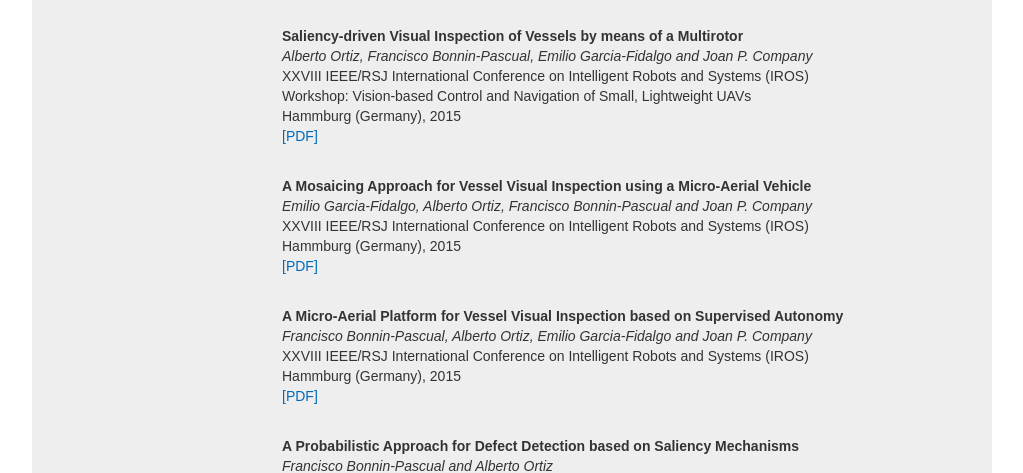
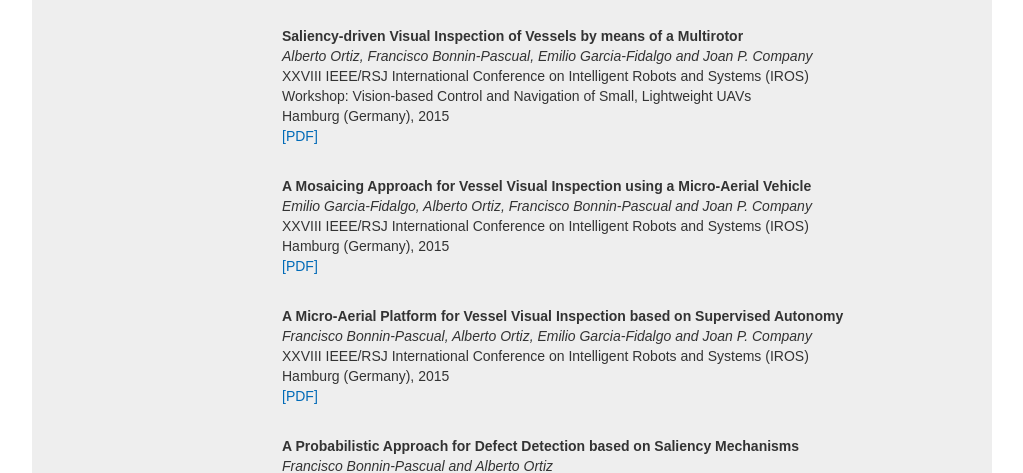
Before and after one commit to xiscobonnin/xiscobonnin.github.io, a Jekyll site: the page built from publications/pubs_type.html, in a window 1280 px wide and 900 px high, scrolled down 797 px. Shown: the part 152-625 px from the top of the window, without its empty margins (128-1151 px from the left). Built offline with Jekyll 4.4.1, drawn with Linux system fonts in a browser that asks for light colours.

Commit message:
correcting minor error

```diff
--- a/publications/index.html
+++ b/publications/index.html
@@ -33,7 +33,7 @@ Technical Report A-04-2015, Department of Mathematics and Computer Science (UIB)
 <em>Alberto Ortiz, Francisco Bonnin-Pascual, Emilio Garcia-Fidalgo and Joan P. Company</em><br>
 XXVIII IEEE/RSJ International Conference on Intelligent Robots and Systems (IROS)<br>
 Workshop: Vision-based Control and Navigation of Small, Lightweight UAVs<br>
-Hammburg (Germany), 2015<br>
+Hamburg (Germany), 2015<br>
 <a href="/static/papers/conf_ws_IROS_Ortiz2015.pdf">[PDF]</a>
 </p><br>
 
@@ -41,7 +41,7 @@ Hammburg (Germany), 2015<br>
 <strong>A Mosaicing Approach for Vessel Visual Inspection using a Micro-Aerial Vehicle</strong><br>
 <em>Emilio Garcia-Fidalgo, Alberto Ortiz, Francisco Bonnin-Pascual and Joan P. Company</em><br>
 XXVIII IEEE/RSJ International Conference on Intelligent Robots and Systems (IROS)<br>
-Hammburg (Germany), 2015<br>
+Hamburg (Germany), 2015<br>
 <a href="/static/papers/conf_IROS_Garcia2015.pdf">[PDF]</a>
 </p><br>
 
@@ -49,7 +49,7 @@ Hammburg (Germany), 2015<br>
 <strong>A Micro-Aerial Platform for Vessel Visual Inspection based on Supervised Autonomy</strong><br>
 <em>Francisco Bonnin-Pascual, Alberto Ortiz, Emilio Garcia-Fidalgo and Joan P. Company</em><br>
 XXVIII IEEE/RSJ International Conference on Intelligent Robots and Systems (IROS)<br>
-Hammburg (Germany), 2015<br>
+Hamburg (Germany), 2015<br>
 <a href="/static/papers/conf_IROS_Bonnin2015.pdf">[PDF]</a>
 </p><br>
 
--- a/publications/pubs_type.html
+++ b/publications/pubs_type.html
@@ -53,7 +53,7 @@ Lisbon (Portugal), 2015<br>
 <em>Alberto Ortiz, Francisco Bonnin-Pascual, Emilio Garcia-Fidalgo and Joan P. Company</em><br>
 XXVIII IEEE/RSJ International Conference on Intelligent Robots and Systems (IROS)<br>
 Workshop: Vision-based Control and Navigation of Small, Lightweight UAVs<br>
-Hammburg (Germany), 2015<br>
+Hamburg (Germany), 2015<br>
 <a href="/static/papers/conf_ws_IROS_Ortiz2015.pdf">[PDF]</a>
 </p><br>
 
@@ -61,7 +61,7 @@ Hammburg (Germany), 2015<br>
 <strong>A Mosaicing Approach for Vessel Visual Inspection using a Micro-Aerial Vehicle</strong><br>
 <em>Emilio Garcia-Fidalgo, Alberto Ortiz, Francisco Bonnin-Pascual and Joan P. Company</em><br>
 XXVIII IEEE/RSJ International Conference on Intelligent Robots and Systems (IROS)<br>
-Hammburg (Germany), 2015<br>
+Hamburg (Germany), 2015<br>
 <a href="/static/papers/conf_IROS_Garcia2015.pdf">[PDF]</a>
 </p><br>
 
@@ -69,7 +69,7 @@ Hammburg (Germany), 2015<br>
 <strong>A Micro-Aerial Platform for Vessel Visual Inspection based on Supervised Autonomy</strong><br>
 <em>Francisco Bonnin-Pascual, Alberto Ortiz, Emilio Garcia-Fidalgo and Joan P. Company</em><br>
 XXVIII IEEE/RSJ International Conference on Intelligent Robots and Systems (IROS)<br>
-Hammburg (Germany), 2015<br>
+Hamburg (Germany), 2015<br>
 <a href="/static/papers/conf_IROS_Bonnin2015.pdf">[PDF]</a>
 </p><br>
 
```
